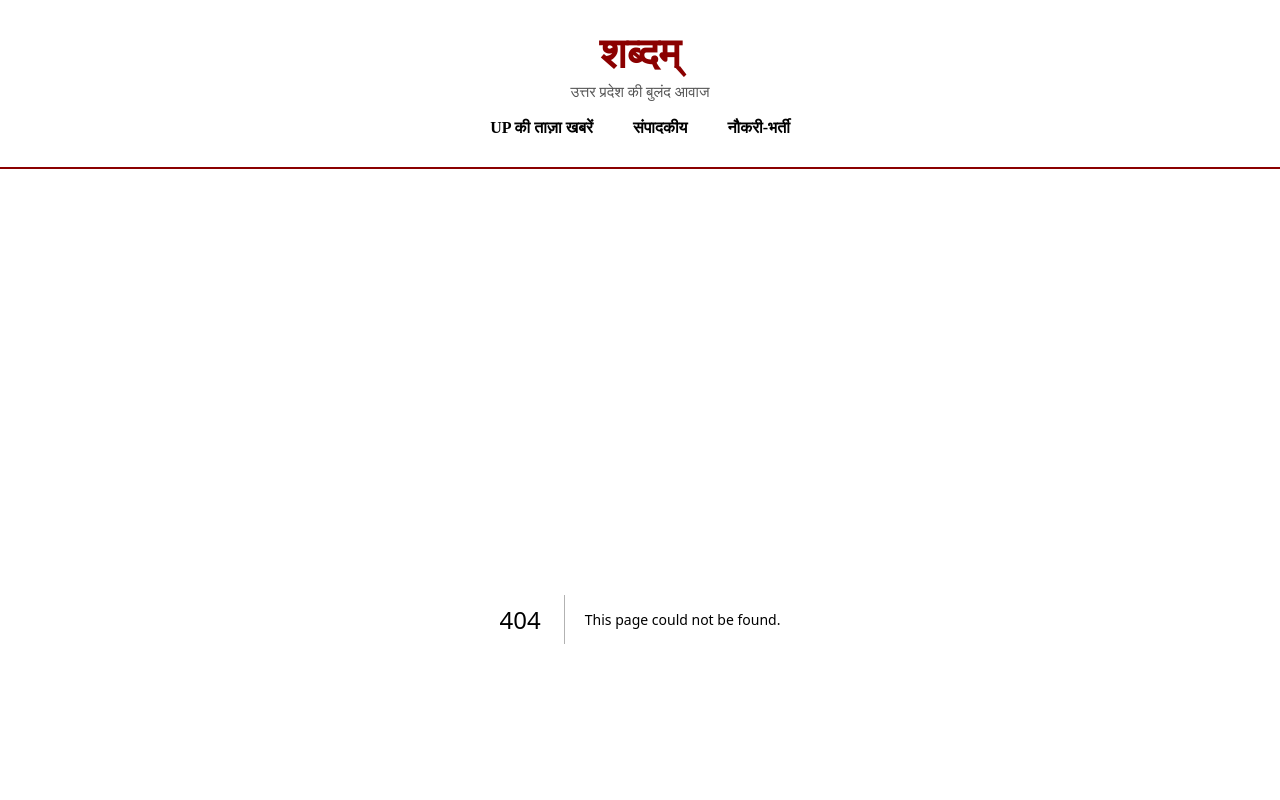
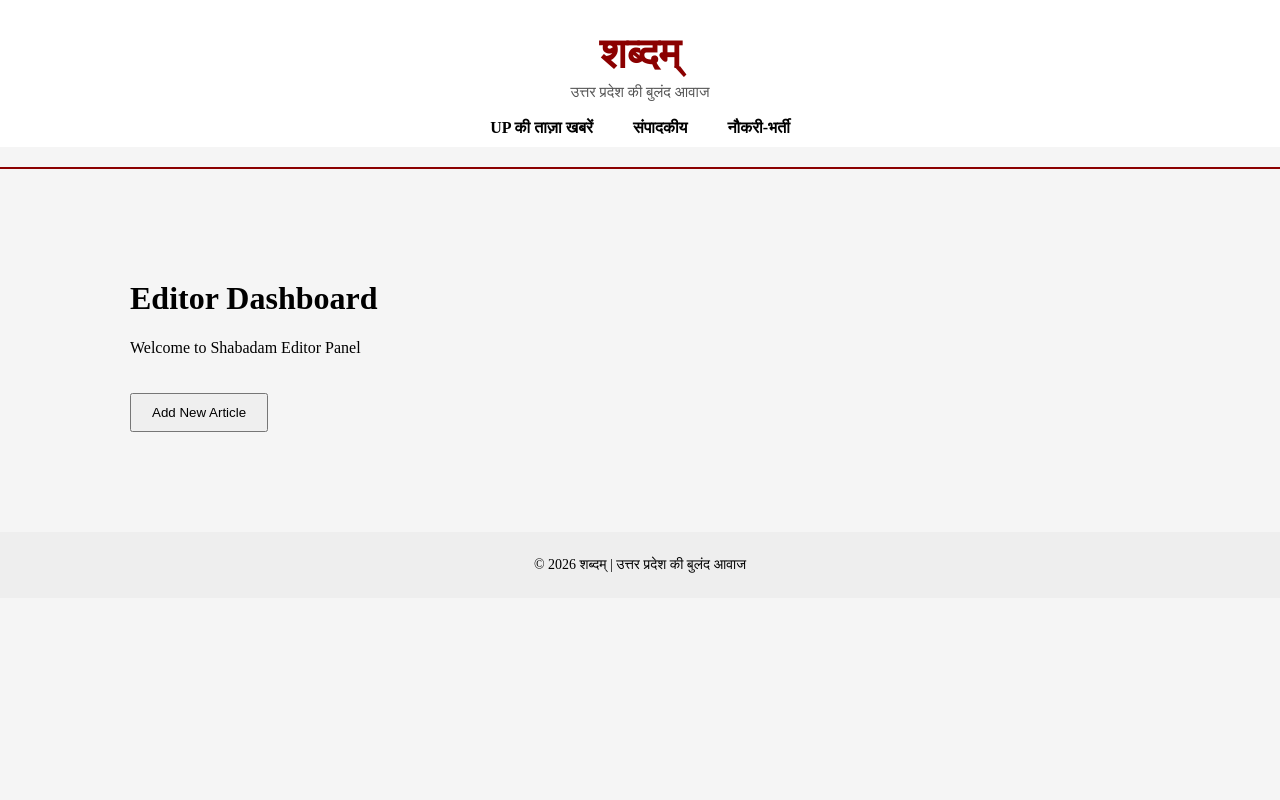
Before and after one commit to mbaitha4/shabadam-up, a Next.js app: page /dashboard in a window 1280 px wide. Before the commit this address had no page. Shown: the top 800 px of the page. Built offline with nearby package versions, Linux system fonts and the light colour scheme.

Commit message:
Create page.tsx

```diff
--- /dev/null
+++ b/app/dashboard/page.tsx
@@ -0,0 +1,14 @@
+export default function DashboardPage() {
+  return (
+    <div style={{ padding: "40px" }}>
+      <h1>Editor Dashboard</h1>
+      <p>Welcome to Shabadam Editor Panel</p>
+
+      <a href="/dashboard/new">
+        <button style={{ padding: "10px 20px", marginTop: "20px" }}>
+          Add New Article
+        </button>
+      </a>
+    </div>
+  );
+}
```
